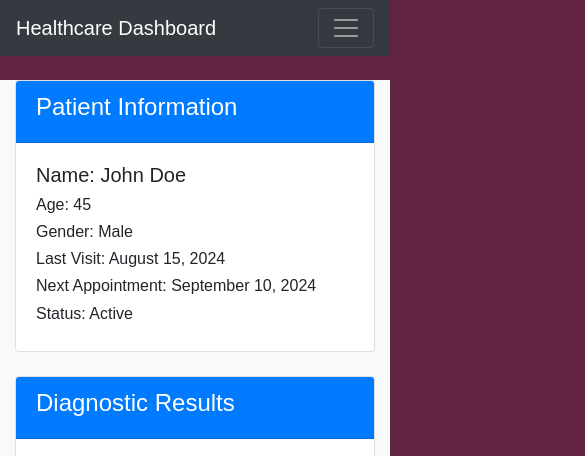
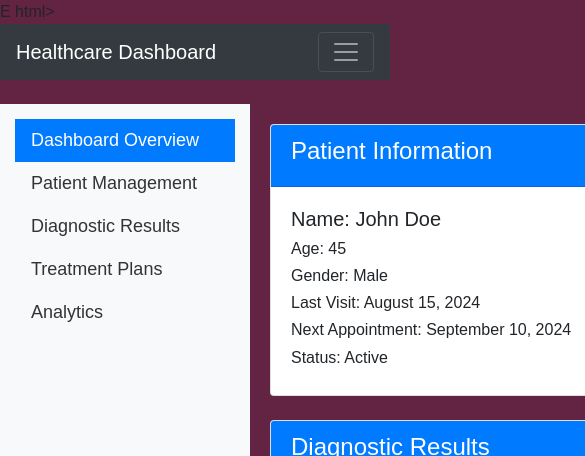
Before and after one commit to aayushdalal/ZK-medical-billing-dasboard, a plain HTML site: page index.html in a window 390 px wide. Shown: the top 456 px of the page, 585 px wide, since content can reach past the window. Drawn offline with nearby package versions, Linux system fonts and the light colour scheme.

Commit message:
major changes added

```diff
--- a/index.html
+++ b/index.html
@@ -1,4 +1,4 @@
-<!DOCTYPE html>
+E html>
 <html lang="en">
 <head>
     <meta charset="UTF-8">
@@ -46,16 +46,16 @@
                         <a class="nav-link active" href="#">Dashboard Overview</a>
                     </li>
                     <li class="nav-item">
-                        <a class="nav-link" href="#">Patient Management</a>
+                        <a class="nav-link" href="#Patient_Management">Patient Management</a>
                     </li>
                     <li class="nav-item">
-                        <a class="nav-link" href="#">Diagnostic Results</a>
+                        <a class="nav-link" href="#Diagnostic_Results">Diagnostic Results</a>
                     </li>
                     <li class="nav-item">
-                        <a class="nav-link" href="#">Treatment Plans</a>
+                        <a class="nav-link" href="#Treatment_Plans">Treatment Plans</a>
                     </li>
                     <li class="nav-item">
-                        <a class="nav-link" href="#">Analytics</a>
+                        <a class="nav-link" href="#Analytics">Analytics</a>
                     </li>
                 </ul>
             </div>
@@ -64,7 +64,7 @@
             <div class="col-md-10">
                 <!-- Patient Information -->
                 <div class="card mb-4">
-                    <div class="card-header">
+                    <div class="card-header" id="Patient_Management">
                         <h4>Patient Information</h4>
                     </div>
                     <div class="card-body">
@@ -85,7 +85,7 @@
 
                 <!-- Diagnostic Results -->
                 <div class="card mb-4">
-                    <div class="card-header">
+                    <div class="card-header" id="Diagnostic_Results">
                         <h4>Diagnostic Results</h4>
                     </div>
                     <div class="card-body">
@@ -120,7 +120,7 @@
 
                 <!-- Treatment Plans -->
                 <div class="card mb-4">
-                    <div class="card-header">
+                    <div class="card-header" id="Treatment_Plans">
                         <h4>Treatment Plans</h4>
                     </div>
                     <div class="card-body">
@@ -135,7 +135,7 @@
 
                 <!-- Patient Progress Visualization -->
                 <div class="card">
-                    <div class="card-header">
+                    <div class="card-header" id="Analytics">
                         <h4>Patient Progress</h4>
                     </div>
                     <div class="card-body">
--- a/style.css
+++ b/style.css
@@ -1,4 +1,4 @@
-
+/*
 body {
   font-family: Arial, sans-serif;
   background-color: #632343;
@@ -27,4 +27,45 @@ body {
 
 .card {
   margin-bottom: 20px;
+} */
+body {
+  font-family: Arial, sans-serif;
+  background-color: #632343;
 }
+
+.sidebar {
+  /* height: 100vh;
+  padding-top: 20px;
+  position: fixed; */
+  width: 250px;
+  background-color: #333;
+  color: #fff;
+  padding: 15px;
+  position: fixed;
+  height: 100%;
+  overflow-y: auto;
+}
+
+.sidebar .nav-link {
+  font-size: 18px;
+  color: #333;
+}
+
+.sidebar .nav-link.active {
+  background-color: #007bff;
+  color: white;
+}
+
+.card-header {
+  background-color: #007bff;
+  color: white;
+}
+
+.card {
+  margin-bottom: 20px;
+}
+
+.col-md-10{
+  margin-left: 250px;
+  padding: 20px;
+}
```
